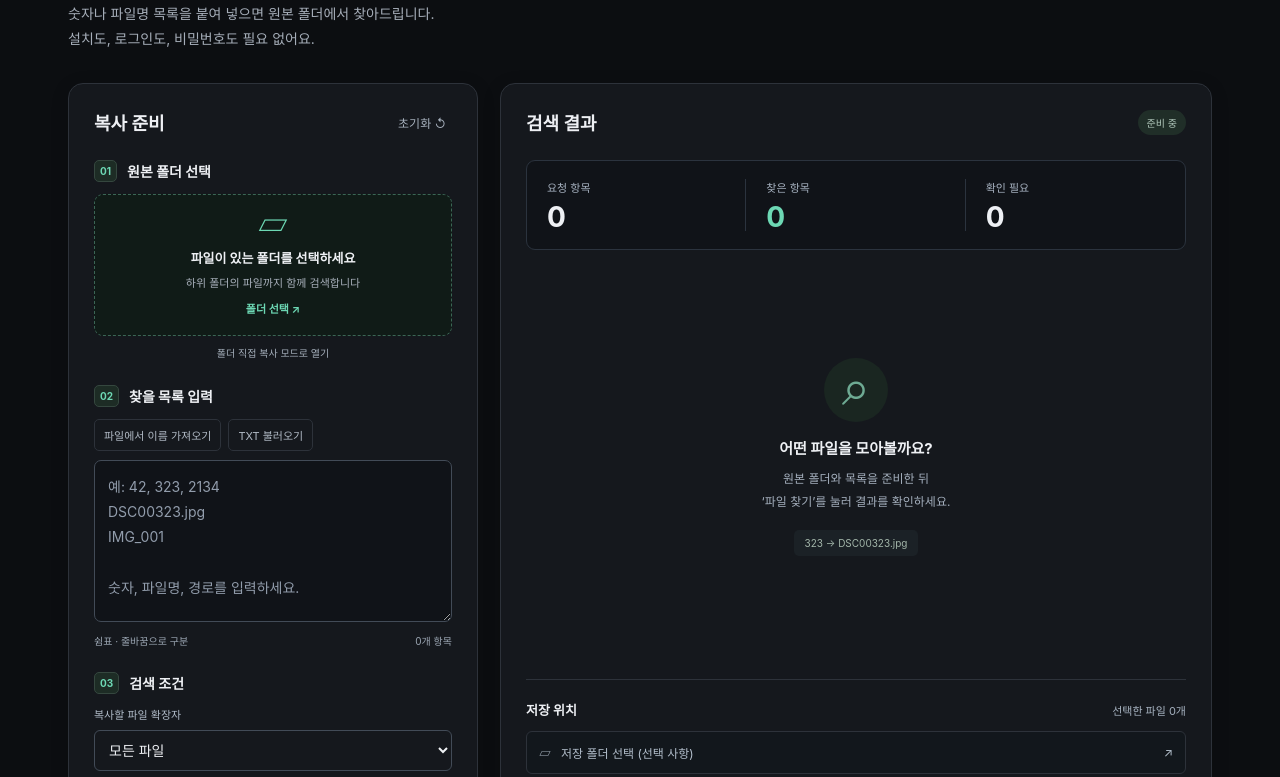
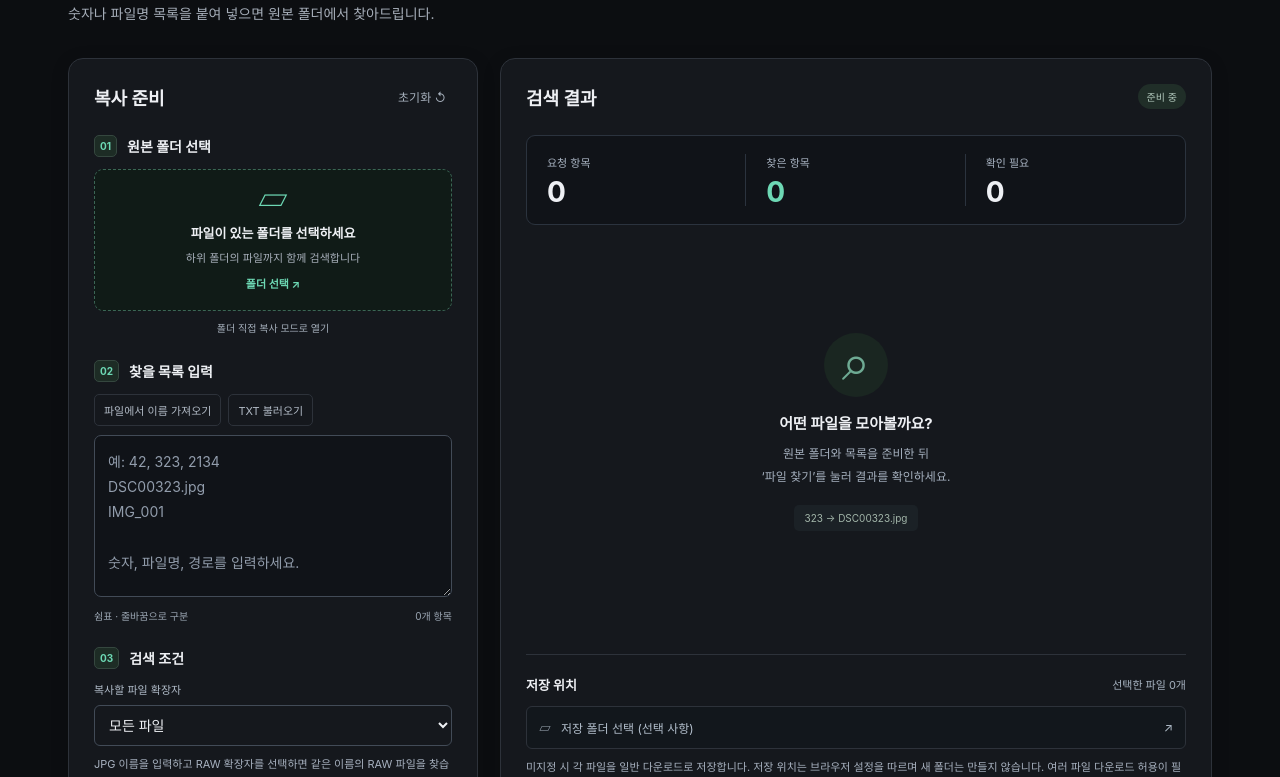
Before and after one commit to lucky2449/selective-file-copier, a website: page docs/index.html in a window 1280 px wide. Shown: the part 212-989 px from the top of the page. Drawn offline with Linux system fonts and the light colour scheme.

Commit message:
Remove installation and login sentence from introduction

```diff
--- a/docs/index.html
+++ b/docs/index.html
@@ -40,8 +40,7 @@
         <p class="eyebrow">FILE COPIER / BROWSER EDITION</p>
         <h1>필요한 파일만, 한 번에 모으세요<span>.</span></h1>
         <p>
-          숫자나 파일명 목록을 붙여 넣으면 원본 폴더에서 찾아드립니다.<br />설치도,
-          로그인도, 비밀번호도 필요 없어요.
+          숫자나 파일명 목록을 붙여 넣으면 원본 폴더에서 찾아드립니다.
         </p>
       </section>
       <div class="workspace">
```
Also changed, not shown: sites/filecopier-web/dist/index.html.
